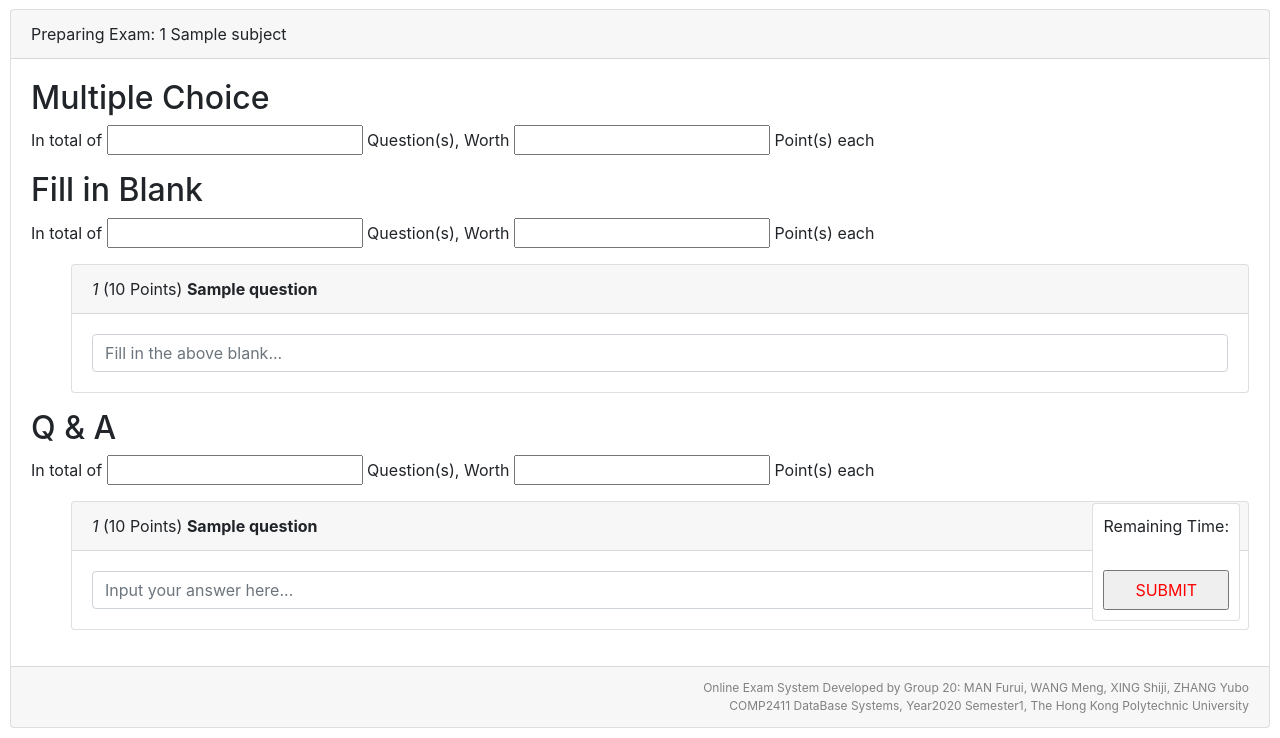
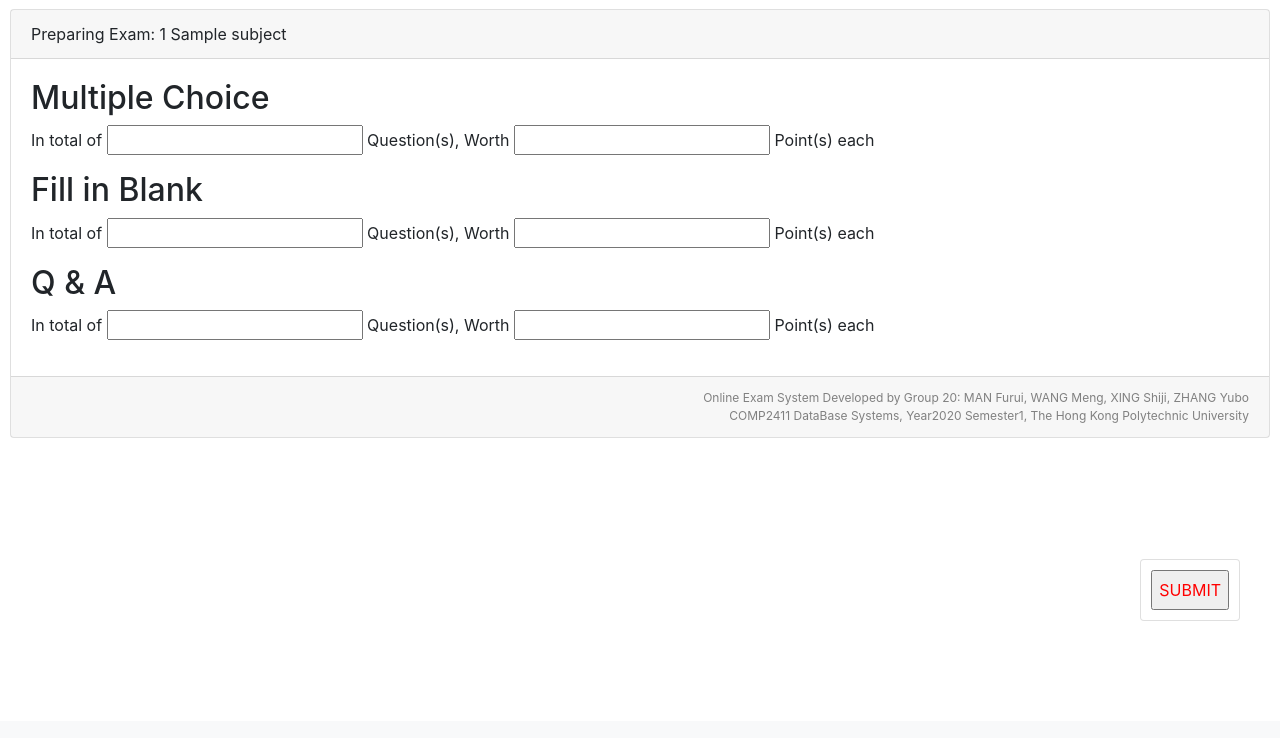
Before and after one commit to Yb-Z/COMP2411_GP, a Django app: template AutoExamSys/templates/prepare.html in a window 1280 px wide. Shown: the part 79-817 px from the top of the page. After the commit the page ends 700 px from the top, so only its background shows below. Run offline with Django 3.2, Linux system fonts and the light colour scheme; the template is opened without the code that fills it: most values are stand-ins (such as "Sample title", 1, 10 or a date in 2020); parts of the project's set-up code (start-up, migrations or seed data) failed here and were passed over.

Commit message:
Update prepare.html

```diff
--- a/AutoExamSys/templates/prepare.html
+++ b/AutoExamSys/templates/prepare.html
@@ -34,7 +34,7 @@
     <div class="test_main">
       <div class="nr_left">
         <div class="test">
-          <form id="answers" action="/subExam/" method="post" style="padding: 10px;">
+          <form id="answers" action="/subPrepare/" method="post" style="padding: 10px;">
             <div class="card">
 
               <input type="hidden" name="sid" value="{{ teacher.id }}" />
@@ -49,11 +49,11 @@
                   <h2>Multiple Choice</h2>
                   <p>
                     <span>In total of </span>
-                    <input id="mcnum" name="mcnum" type="number" onchange="expand()" step="1" min="1">
+                    <input id="mcnum" name="mcnum" type="number" onchange='mcexpand()' step="1" min="1">
 
                     <span> Question(s),</span>
                     <span>Worth </span>
-                    <input id="mcpoint" name="mcpoint" type="number" onchange="expand()" step="1" min="1">
+                    <input id="mcpoint" name="mcpoint" type="number" onchange='mcexpand()' step="1" min="1">
                     <span> Point(s) each</span>
                   </p>
                 </div>
@@ -65,57 +65,31 @@
                   <h2>Fill in Blank</h2>
                   <p>
                     <span>In total of </span>
-                    <input name="fbnum" type="number"><span> Question(s),</span>
+                    <input id="fbnum" name="fbnum" type="number" onchange="fbexpand()" step="1" min="1">
+
+                    <span> Question(s),</span>
                     <span>Worth </span>
-                    <input name="fbpoint" type="number">
+                    <input id="fbpoint" name="fbpoint" type="number" onchange="fbexpand()" step="1" min="1">
                     <span> Point(s) each</span>
                   </p>
                 </div>
-                <ul>
-                  {% for question in exam.fb.qs %}
-                  <li id="{{ forloop.counter }}" class="card">
-                    <div class="card-header">
-                      <i>{{ forloop.counter }} </i><span>({{ question.score }} Points) </span>
-                      <b>{{ question.title }}</b>
-                    </div>
-                    <div class="card-body">
-                      {% if question.compulsory == 0 %}
-                      <input type="text" class="form-control" placeholder="Fill in the above blank..." />
-                      {% else %}
-                      <input type="text" class="form-control" placeholder="Fill in the above blank..." required="required" />
-                      {% endif %}
-                    </div>
-                  </li>
-                  {% endfor %}
-                </ul>
+                <span class="fbmerg">
+                </span>
                 <!--问答题-->
                 <div class="card-title">
                   <h2>Q &amp; A</h2>
                   <p>
                     <span>In total of </span>
-                    <input name="mcnum" type="number"><span> Question(s),</span>
+                    <input id="flnum" name="flnum" type="number" onchange="flexpand()" step="1" min="1">
+
+                    <span> Question(s),</span>
                     <span>Worth </span>
-                    <input name="mcpoint" type="number">
+                    <input id="flpoint" name="flpoint" type="number" onchange="flexpand()" step="1" min="1">
                     <span> Point(s) each</span>
                   </p>
                 </div>
-                <ul>
-                  {% for question in exam.fl.qs %}
-                  <li id="{{ forloop.counter }}" class="card">
-                    <div class="card-header">
-                      <i>{{ forloop.counter }} </i><span>({{ question.score }} Points) </span>
-                      <b>{{ question.title }}</b>
-                    </div>
-                    <div class="card-body">
-                      {% if question.compulsory == 0 %}
-                      <input type="text" class="form-control" placeholder="Input your answer here..." />
-                      {% else %}
-                      <input type="text" class="form-control" placeholder="Input your answer here..." required="required" />
-                      {% endif %}
-                    </div>
-                  </li>
-                  {% endfor %}
-                </ul>
+                <span class="flmerg">
+                </span>
 
               </div>
               <div class="card-footer" style="position: relative; bottom: auto; vertical-align: bottom; text-align: end; font-size: 12px; color: grey;">
@@ -124,34 +98,10 @@
               </div>
               <!--floating toolbar for submission-->
               <div id="toolbar" class="card" style="position: fixed; right: 40px; bottom: 100px; text-align: center; padding: 10px">
-                <p>Remaining Time:</p><b>
-                  <p id="remainingTime"></p>
-                </b>
                 <input type="submit" name="submit_button" style="color: red; padding: 6px; text-align: center; " value="SUBMIT" />
               </div>
             </div>
           </form>
-          <script>
-            var timeDiv = document.getElementById("remainingTime");
-            var timeObj = null;
-            var timeSec = {
-              {
-                timeInSec
-              }
-            };
-            // var timeSec = 100;
-
-            function timer() {
-              if (timeSec == 0) { // ends timing, force submitting
-                document.getElementById("answers").submit();
-                window.clearInterval(timeObj);
-                return;
-              }
-              timeDiv.innerHTML = Math.floor(timeSec / 60) + " mins " + timeSec % 60 + " secs";
-              timeSec--;
-            }
-            timeObj = window.setInterval(timer, 1000);
-          </script>
         </div>
       </div>
 
@@ -163,28 +113,61 @@
 
 </body>
 <script>
-  $(".mcmerg").html();
-  function expand() {
+  function mcexpand() {
+    $(".mcmerg").html();
     var a = '';
     for(var id=1; id<=document.getElementById("mcnum").value; id++) {
-      a += '<li id="' + id  + '" class="card">';
+      a += '<li id="' + id + '" class="card">';
       a += '<div class="card-header">';
       a += '<i>'+ id + ' </i><span>('+ document.getElementById("mcpoint").value + ' Points) </span>';
-      a += '<input type="text" name="mc"/>';
+      a += '<input type="text" name="mc" placeholder="Multiple Choice Question"/>';
       a += '</div>';
       a += '<div class="card-body">';
-      a += '<input type="radio" class="radioOrCheck" name="{{ test.id }}" value="A" style="padding-right=20px;"/>';
+      a += '<input type="radio" class="radioOrCheck" name="{{ question.id }}" value="A" style="padding-right=20px;"/>';
       a += '<label style="padding-right=20px;">A</label>';
-      a += '<input type="radio" class="radioOrCheck" name="{{ test.id }}" value="B" style="padding-right=20px;"/>';
+      a += '<input type="radio" class="radioOrCheck" name="{{ question.id }}" value="B" style="padding-right=20px;"/>';
       a += '<label style="padding-right=20px;">B</label>';
-      a += '<input type="radio" class="radioOrCheck" name="{{ test.id }}" value="C" style="padding-right=20px;"/>';
+      a += '<input type="radio" class="radioOrCheck" name="{{ question.id }}" value="C" style="padding-right=20px;"/>';
       a += '<label style="padding-right=20px;">C</label>';
-      a += '<input type="radio" class="radioOrCheck" name="{{ test.id }}" value="D" style="padding-right=20px;"/>';
+      a += '<input type="radio" class="radioOrCheck" name="{{ question.id }}" value="D" style="padding-right=20px;"/>';
       a += '<label style="padding-right=20px;">D</label>';
       a += '</div>';
       a += '</li>';
       $(".mcmerg").html(a);
     }
   }
+  function fbexpand() {
+    $(".fbmerg").html();
+    var a = '';
+    for(var id=1; id<=document.getElementById("fbnum").value; id++) {
+      a += '<li id="' + id + '" class="card">';
+      a += '<div class="card-header">';
+      a += '<i>'+ id + ' </i><span>('+ document.getElementById("fbpoint").value + ' Points) </span>';
+      a += '<input type="text" name="fb" placeholder="Fill-Blank Question"/>';
+      a += '</div>';
+      a += '<div class="card-body">';
+      a += '<a>Answer: </a><input type="text" name="{{ question.id }}" style="padding-right=20px;" placeholder="Stardard Answer here..."/>';
+      a += '</div>';
+      a += '</li>';
+      $(".fbmerg").html(a);
+    }
+  }
+  function flexpand() {
+    $(".flmerg").html();
+    var a = '';
+    for(var id=1; id<=document.getElementById("flnum").value; id++) {
+      a += '<li id="' + id + '" class="card">';
+      a += '<div class="card-header">';
+      a += '<i>'+ id + ' </i><span>('+ document.getElementById("flpoint").value + ' Points) </span>';
+      a += '<input type="text" name="fl" placeholder="Short Question"/>';
+      a += '</div>';
+      a += '<div class="card-body">';
+      a += '<a>Answer: <i>NO STANDARD ANSWER AVAILABLE</i></a>';
+      a += '</div>';
+      a += '</li>';
+      $(".flmerg").html(a);
+    }
+  }
+
 </script>
 </html>
```
